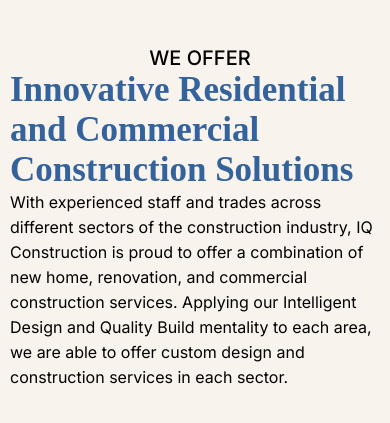
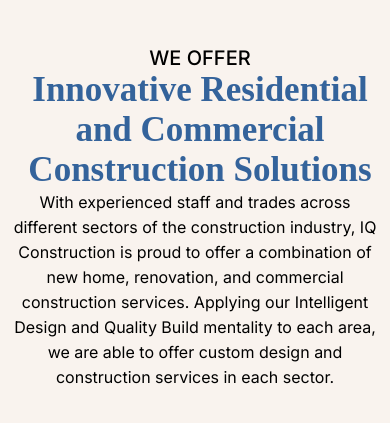
Before and after one commit to arifqasemi/hqceiling, a Next.js app: page /about in a window 390 px wide. Shown: the part 595-1018 px from the top of the page. Built offline with nearby package versions, Linux system fonts and the light colour scheme.

Commit message:
finalllllll!!! changes

```diff
--- a/app/page.tsx
+++ b/app/page.tsx
@@ -30,6 +30,7 @@
         <Space/>
         <ProjectSection/>
         <OrderSection/>
+        <Space/>
         <VideoSection/>
         <TestimonialSection/>
         <Space/>
--- a/components/about-section.css
+++ b/components/about-section.css
@@ -55,7 +55,10 @@
     padding-left: 10px;
    }
 
+   .about-desc p {
 
+    text-align: center;
+}
 
 }
 
@@ -78,4 +81,11 @@
    .about-desc{
     padding-left: 10px;
    }
+   .about-heading h3 {
+    text-align: center;
+}
+.about-desc p {
+
+    text-align: center;
+}
   }
--- a/components/testimonial-section.css
+++ b/components/testimonial-section.css
@@ -43,6 +43,9 @@
     .testimonial-container {
         width: 330px;
     }
+    .testimonial-container .testimonial{
+        gap: 30px;
+    }
 }
 
 
@@ -59,4 +62,7 @@
     .testimonial-container {
         width: 330px;
     }
+    .testimonial-container .testimonial{
+        gap: 30px;
+    }
 }
```
Also changed, not shown: components/testimonial-slide.js (+0 -11 lines).
